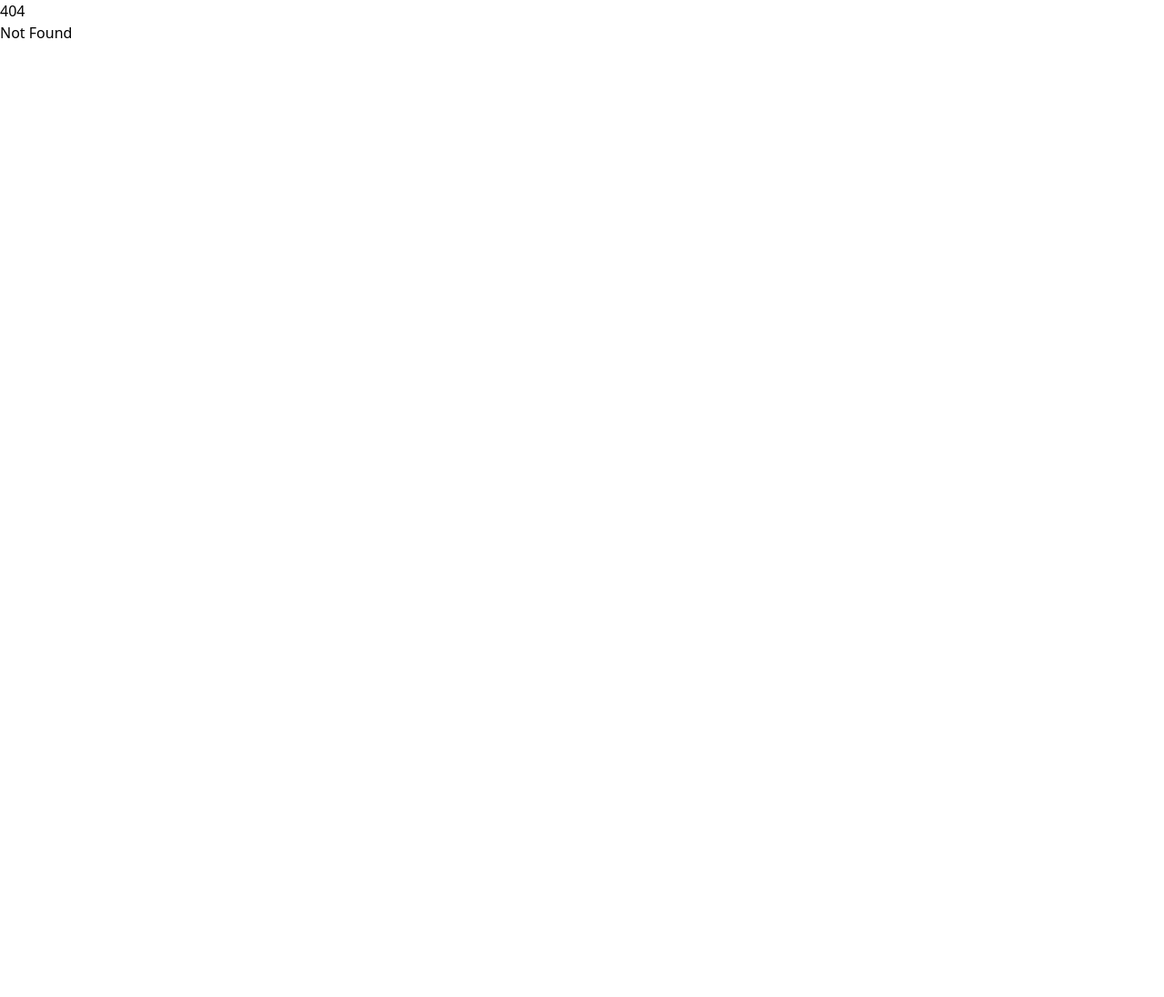
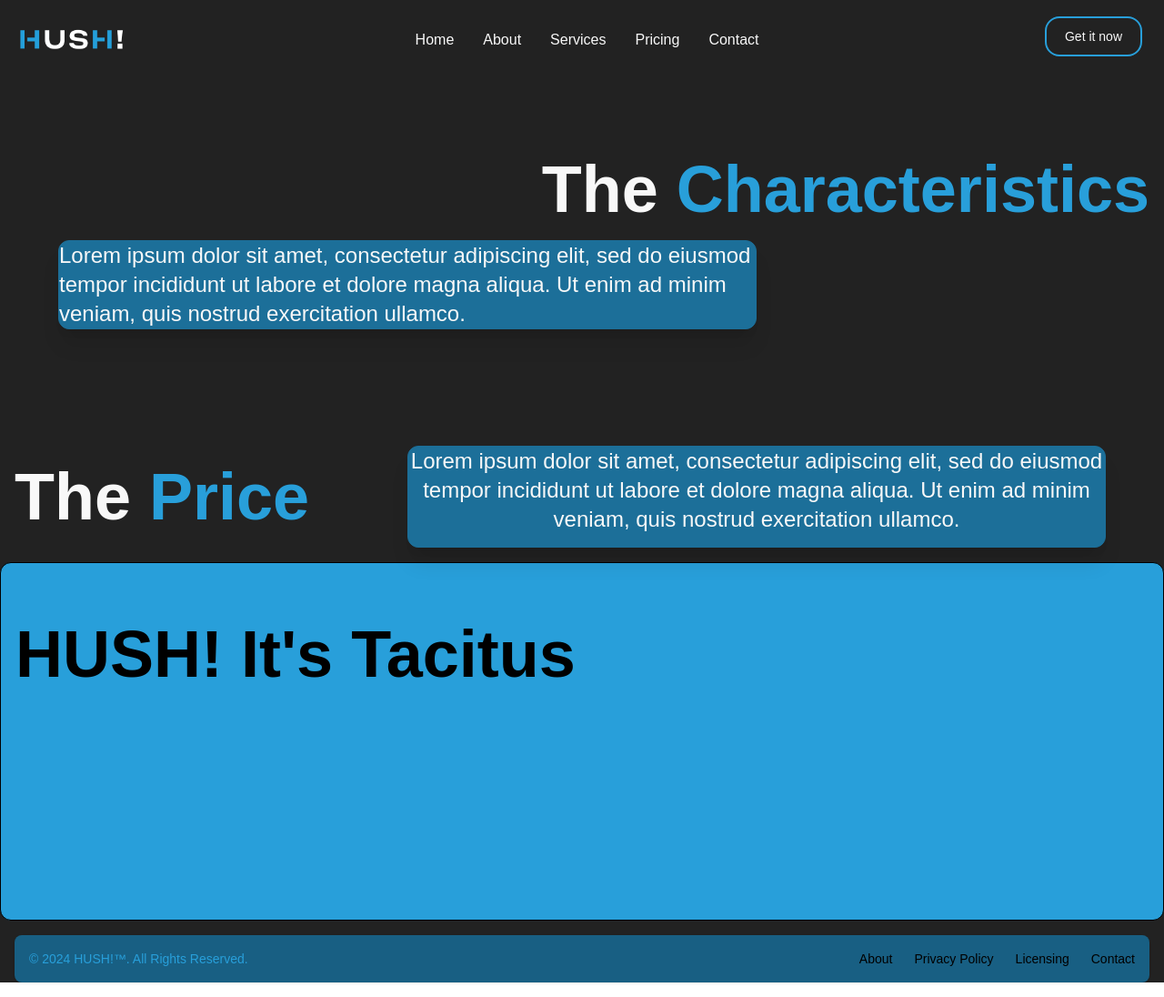
Before and after one commit to HUSH-MASK/MVP_site, a SvelteKit app: page /pricing in a window 1280 px wide. Before the commit this address had no page. Shown: the whole page at 91% size. Before the commit the page ends 800 px from the top, so only its background shows below. Built offline with nearby package versions, Linux system fonts and the light colour scheme; a web font is replaced by a local one.

Commit message:
Fix problem class Tailwind

```diff
--- a/src/app.css
+++ b/src/app.css
@@ -1,6 +1,6 @@
-@tailwind base;
-@tailwind components;
-@tailwind utilities;
+@import "tailwindcss/base";
+@import "tailwindcss/components";
+@import "tailwindcss/utilities";
 
 @layer base {
     /* latin-ext */
--- /dev/null
+++ b/src/routes/pricing/+page.svelte
@@ -0,0 +1,92 @@
+<script lang="ts">
+	import { base } from '$app/paths';
+	import logo from '$lib/assets/logo.png';
+</script>
+<body class="min-h-screen bg-hush-grey-600 font-redhat">
+	<nav class="dark:bg-hush-grey-600">
+		<div class="max-w-screen-xl flex flex-wrap items-center justify-between mx-auto p-4 ">
+			<a href="{base}/home" class="flex items-center space-x-3 rtl:space-x-reverse">
+				<img src={logo} class="h-14" alt="HUSH! Logo" />
+			</a>
+			<button data-collapse-toggle="navbar-default" type="button" class="inline-flex items-center p-2 w-10 h-10 justify-center text-sm text-gray-500 rounded-lg md:hidden hover:bg-gray-100 focus:outline-none focus:ring-2 focus:ring-gray-200 dark:text-gray-400 dark:hover:bg-gray-700 dark:focus:ring-gray-600" aria-controls="navbar-default" aria-expanded="false">
+				<span class="sr-only">Open main menu</span>
+				<svg class="w-5 h-5" aria-hidden="true" xmlns="http://www.w3.org/2000/svg" fill="none" viewBox="0 0 17 14">
+					<path stroke="currentColor" stroke-linecap="round" stroke-linejoin="round" stroke-width="2" d="M1 1h15M1 7h15M1 13h15"/>
+				</svg>
+			</button>
+			<div class="hidden w-full md:block md:w-auto" id="navbar-default">
+				<ul class="font-medium flex flex-col p-4 md:p-0 mt-4 border border-gray-100 rounded-lg bg-gray-50 md:flex-row md:space-x-8 rtl:space-x-reverse md:mt-0 md:border-0 md:bg-white dark:bg-gray-800 md:dark:bg-gray-900 dark:border-gray-700">
+					<li>
+						<a href="{base}/home" class="text-hush-white block py-2 px-3 text-white bg-blue-700 rounded md:bg-transparent md:text-blue-700 md:p-0 dark:text-white md:dark:text-blue-500 hover:text-hush-blue-500" aria-current="page">Home</a>
+					</li>
+					<li>
+						<a href="{base}/home" class="text-hush-white block py-2 px-3 text-gray-900 rounded hover:bg-gray-100 md:hover:bg-transparent md:border-0 md:hover:text-blue-700 md:p-0 dark:text-white md:dark:hover:text-blue-500 dark:hover:bg-gray-700 dark:hover:text-white md:dark:hover:bg-transparent hover:text-hush-blue-500">About</a>
+					</li>
+					<li>
+						<a href="{base}/home" class="text-hush-white block py-2 px-3 text-gray-900 rounded hover:bg-gray-100 md:hover:bg-transparent md:border-0 md:hover:text-blue-700 md:p-0 dark:text-white md:dark:hover:text-blue-500 dark:hover:bg-gray-700 dark:hover:text-white md:dark:hover:bg-transparent hover:text-hush-blue-500">Services</a>
+					</li>
+					<li>
+						<a href="{base}/home" class="text-hush-white block py-2 px-3 text-gray-900 rounded hover:bg-gray-100 md:hover:bg-transparent md:border-0 md:hover:text-blue-700 md:p-0 dark:text-white md:dark:hover:text-blue-500 dark:hover:bg-gray-700 dark:hover:text-white md:dark:hover:bg-transparent hover:text-hush-blue-500">Pricing</a>
+					</li>
+					<li>
+						<a href="{base}/home" class="text-hush-white block py-2 px-3 text-gray-900 rounded hover:bg-gray-100 md:hover:bg-transparent md:border-0 md:hover:text-blue-700 md:p-0 dark:text-white md:dark:hover:text-blue-500 dark:hover:bg-gray-700 dark:hover:text-white md:dark:hover:bg-transparent hover:text-hush-blue-500">Contact</a>
+					</li>
+				</ul>
+			</div>
+			<button type="button" class="font-redhat text-hush-white hover:text-white border-2 border-hush-blue-500 hover:bg-hush-blue-500 focus:ring-4 focus:outline-none focus:ring-hush-blue-500 font-medium rounded-2xl text-sm px-5 py-2.5 text-center me-2 mb-2 dark:border-hush-blue-500 dark:text-hush-white dark:hover:text-white dark:hover:bg-hush-blue-500sh dark:focus:ring-hush-blue-500">Get it now</button>
+		</div>
+	</nav>
+
+    <div class="max-w-screen-xl mx-auto p-4 mb-12 mt-12">
+        <h1 class="text-hush-white text-7xl font-bold mt-5 text-end mb-5">
+            The
+            <span class="text-hush-blue-500">
+                Characteristics
+            </span>
+        </h1>
+        <p class="text-hush-white text-2xl mtext-center mr-auto ml-12 max-w-screen-md bg-hush-blue-800 border rounded-xl border-hush-blue-800 shadow-xl">
+            Lorem ipsum dolor sit amet, consectetur adipiscing elit, sed do eiusmod tempor incididunt ut labore et dolore magna aliqua. Ut enim ad minim veniam, quis nostrud exercitation ullamco.
+
+        </p>
+    </div>
+
+    <div class="max-w-screen-xl flex flex-wrap  justify-between mx-auto p-4 mt-24">
+		<h1 class="text-hush-white mr-auto text-7xl font-bold mt-5 text-center mb-5">The
+			<span class="text-hush-blue-500">
+				Price
+			</span>
+		</h1>
+		<p class="text-hush-white text-2xl mt- text-center ml-auto mr-12 max-w-screen-md bg-hush-blue-800 border rounded-xl border-hush-blue-800 shadow-xl">
+			Lorem ipsum dolor sit amet, consectetur adipiscing elit, sed do eiusmod tempor incididunt ut labore et dolore magna aliqua. Ut enim ad minim veniam, quis nostrud exercitation ullamco.
+		</p>
+		</div>
+
+    <div class="max-w-screen-xl flex flex-wrap items-center justify-between mx-auto p-4 bg-hush-blue-500 border rounded-xl">
+        <h1 class="text-black mr-auto text-7xl font-bold mt-12 mb-60">HUSH! It's Tacitus</h1>
+    </div>
+
+    <footer class="bg-hush-blue-900 rounded-lg shadow m-4 dark:bg-hush-blue-900">
+        <div class="w-full mx-auto max-w-screen-xl p-4 md:flex md:items-center md:justify-between">
+        <span class="text-sm text-hush-blue-500 sm:text-center dark:text-black">© 2024 <a href="{base}/home/" class="hover:underline">HUSH!™</a>. All Rights Reserved.
+    </span>
+            <ul class="flex flex-wrap items-center mt-3 text-sm font-medium text-black dark:text-black sm:mt-0">
+                <li>
+                    <a href="{base}/home" class="hover:underline me-4 md:me-6">About</a>
+                </li>
+                <li>
+                    <a href="{base}/home" class="hover:underline me-4 md:me-6">Privacy Policy</a>
+                </li>
+                <li>
+                    <a href="{base}/home" class="hover:underline me-4 md:me-6">Licensing</a>
+                </li>
+                <li>
+                    <a href="{base}/home" class="hover:underline">Contact</a>
+                </li>
+            </ul>
+        </div>
+    </footer>
+
+</body>
+<style lang="scss">
+    @use '$lib/color';
+</style>
```
